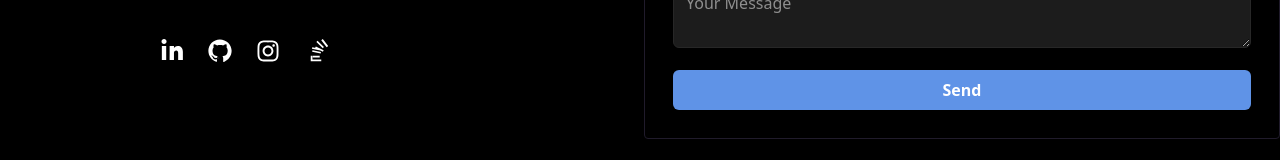
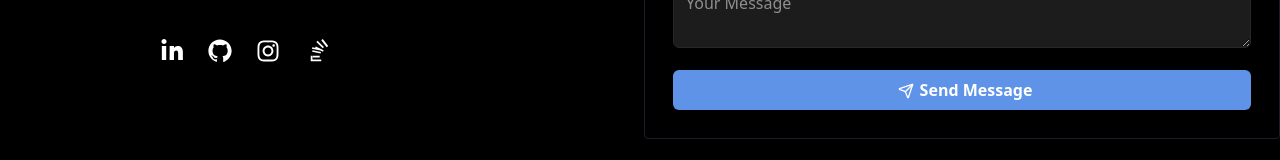
Before and after one commit to Mohammed-A7med/my_Portfolio, a React (Vite) app: page / in a window 1280 px wide. Shown: the part 1717-1877 px from the top of the page. Built offline with nearby package versions, Linux system fonts and the light colour scheme.

Commit message:
feat(contact): integrate EmailJS for sending contact form messages

```diff
--- a/package.json
+++ b/package.json
@@ -10,6 +10,7 @@
     "preview": "vite preview"
   },
   "dependencies": {
+    "@emailjs/browser": "^4.4.1",
     "@tailwindcss/vite": "^4.1.11",
     "motion": "^12.23.12",
     "react": "^19.1.0",
--- a/src/App.jsx
+++ b/src/App.jsx
@@ -1,16 +1,23 @@
+import { useEffect } from "react";
+
 import "./App.css";
 import Contact from "./components/Contact/Contact";
 import Home from "./components/Home/Home";
 import Navbar from "./components/Navbar/Navbar";
 import Projects from "./components/Projects/Projects";
+import emailjs from "@emailjs/browser";
 
 function App() {
+  useEffect(() => {
+    emailjs.init(import.meta.env.VITE_EMAILJS_PUBLIC_KEY);
+  }, []);
+
   return (
     <>
       <Navbar />
       <Home />
-      <Projects/>
-      <Contact/>
+      <Projects />
+      <Contact />
     </>
   );
 }
--- a/src/components/Contact/ContactForm.jsx
+++ b/src/components/Contact/ContactForm.jsx
@@ -1,15 +1,36 @@
+import { useState } from "react";
 import { useForm } from "react-hook-form";
+
 import Input from "../Shared/Input";
+import emailjs from "@emailjs/browser";
+import SendIcon from "../Ui-icons/SendIcon";
 
 export default function ContactForm() {
+  const [statusMessage, setStatusMessage] = useState(null);
+
   const {
     register,
     handleSubmit,
-    formState: { errors },
+    formState: { errors, isSubmitting },
+    reset,
   } = useForm();
 
-  const onSubmit = (data) => {
-    console.log("Form Data:", data);
+  const onSubmit = async (data) => {
+    try {
+      await emailjs.send(
+        import.meta.env.VITE_EMAILJS_SERVICE_ID,
+        import.meta.env.VITE_EMAILJS_TEMPLATE_ID,
+        data
+      );
+      setStatusMessage({ type: "success", text: "Message sent successfully!" });
+      reset();
+    } catch (error) {
+      console.error("EmailJS error:", error);
+      setStatusMessage({
+        type: "error",
+        text: "Something went wrong. Please try again.",
+      });
+    }
   };
   return (
     <form onSubmit={handleSubmit(onSubmit)} className="flex flex-col gap-y-4">
@@ -74,11 +95,30 @@ export default function ContactForm() {
       {/* Submit Button */}
       <button
         type="submit"
+        disabled={isSubmitting}
         className="px-4 py-2 rounded-md bg-[#5f93e7] hover:bg-blue-500
            font-semibold transition duration-200"
       >
-        Send
+        {isSubmitting ? (
+          "Sending..."
+        ) : (
+          <>
+            <SendIcon />
+            Send Message
+          </>
+        )}
       </button>
+
+      {/* Status Message */}
+      {statusMessage && (
+        <p
+          className={`text-sm text-center px-1 ${
+            statusMessage.type === "success" ? "text-green-400" : "text-red-500"
+          }`}
+        >
+          {statusMessage.text}
+        </p>
+      )}
     </form>
   );
 }
--- /dev/null
+++ b/src/components/Ui-icons/SendIcon.jsx
@@ -0,0 +1,21 @@
+
+export default function SendIcon() {
+  return (
+    <svg
+      xmlns="http://www.w3.org/2000/svg"
+      width="16"
+      height="16"
+      viewBox="0 0 24 24"
+      fill="none"
+      stroke="currentColor"
+      strokeWidth="2"
+      strokeLinecap="round"
+      strokeLinejoin="round"
+      className="lucide lucide-send inline-block mx-1.5"
+      ariaHidden="true"
+    >
+      <path d="M14.536 21.686a.5.5 0 0 0 .937-.024l6.5-19a.496.496 0 0 0-.635-.635l-19 6.5a.5.5 0 0 0-.024.937l7.93 3.18a2 2 0 0 1 1.112 1.11z"></path>
+      <path d="m21.854 2.147-10.94 10.939"></path>
+    </svg>
+  );
+}
```
Also changed, not shown: 2 other files (tests, documents, lock files or other folders).
